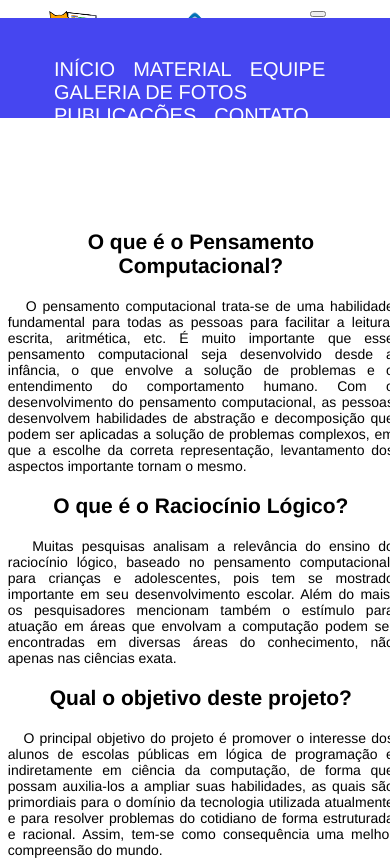
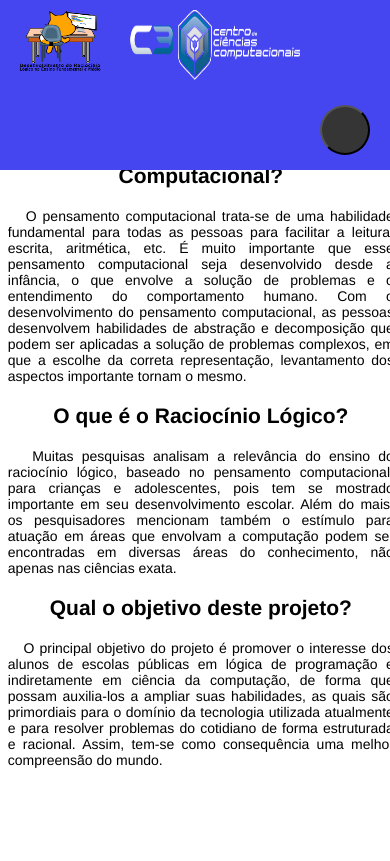
Before and after one commit to AndrewsDutraDev/Bolsa---Projeto-2, a plain HTML site: page index.html in a window 390 px wide. Shown: the top 861 px of the page. Drawn offline with Linux system fonts and the light colour scheme.

Commit message:
Menu responsivo

```diff
--- a/css/styleIndex.css
+++ b/css/styleIndex.css
@@ -8,9 +8,12 @@ body{
     display: inline-block;
     text-decoration: none;
 }
+.bt_menu{
+    display: none;
+}
+
 
 .menu{
-    position: fixed;
     background-color: rgb(70, 70, 240);
     width: 100%;
     height: 100px;
@@ -22,11 +25,7 @@ body{
     border-bottom: 2px solid rgb(0, 0, 0);
 }
 
-.menu li ul a:hover{
-    border: 2px;
-    border-bottom: 2px blue;
-    color: red ;
-}
+
 li{
     position: relative;
     text-transform: uppercase;
@@ -79,7 +78,11 @@ p{
     background-repeat: no-repeat;
 
 }
-
+header{
+    position: fixed;
+    width: 100%;
+    background-color: rgb(70, 70, 240);
+}
 .conteudo-right{
     padding-top: 120px;
     float: right;
@@ -109,4 +112,60 @@ p{
     .footer{
         margin-bottom: 0;
     }
+    .bt_menu{
+        margin: 15px 20px;
+        width: 50px;
+        height: 50px;
+        color: white;
+        text-align: center;
+        cursor: pointer;
+        float: right;
+        border-radius: 100%;
+        background-color: #353535;
+        background-size: 35% ;
+        background-position: center;
+        background-repeat: no-repeat;
+        display: initial;
+    }
+    .menu {
+        transition: 0.8s;
+        z-index: 1;
+        position: absolute;
+        width: 100%;
+        height: 0px;
+        background-color: #363636;
+        overflow: hidden;
+        padding-left: initial;
+        top:90px;
+    }
+    .menu ul {
+        border: solid 0.5px #424242;
+        width: 100%;
+        text-align: center;
+        padding-left: initial;
+
+    }
+    .menu li a {
+        font-size: 12px;
+        transition: 0.3s;
+    }
+    .menu ul li {
+        display: block;
+        text-align: center;
+    }
+    .imagem{
+        float: left;
+    }
+    .menu li {
+        position: static;
+        margin: 0 auto;
+        width: 100%;
+        height: 30px;
+        border: solid 1px #424242;
+        padding: 10px;
+        transition: 0.3s;
+    }
+    .equipe{
+        margin-top: 100px;
+    }
 }
```
